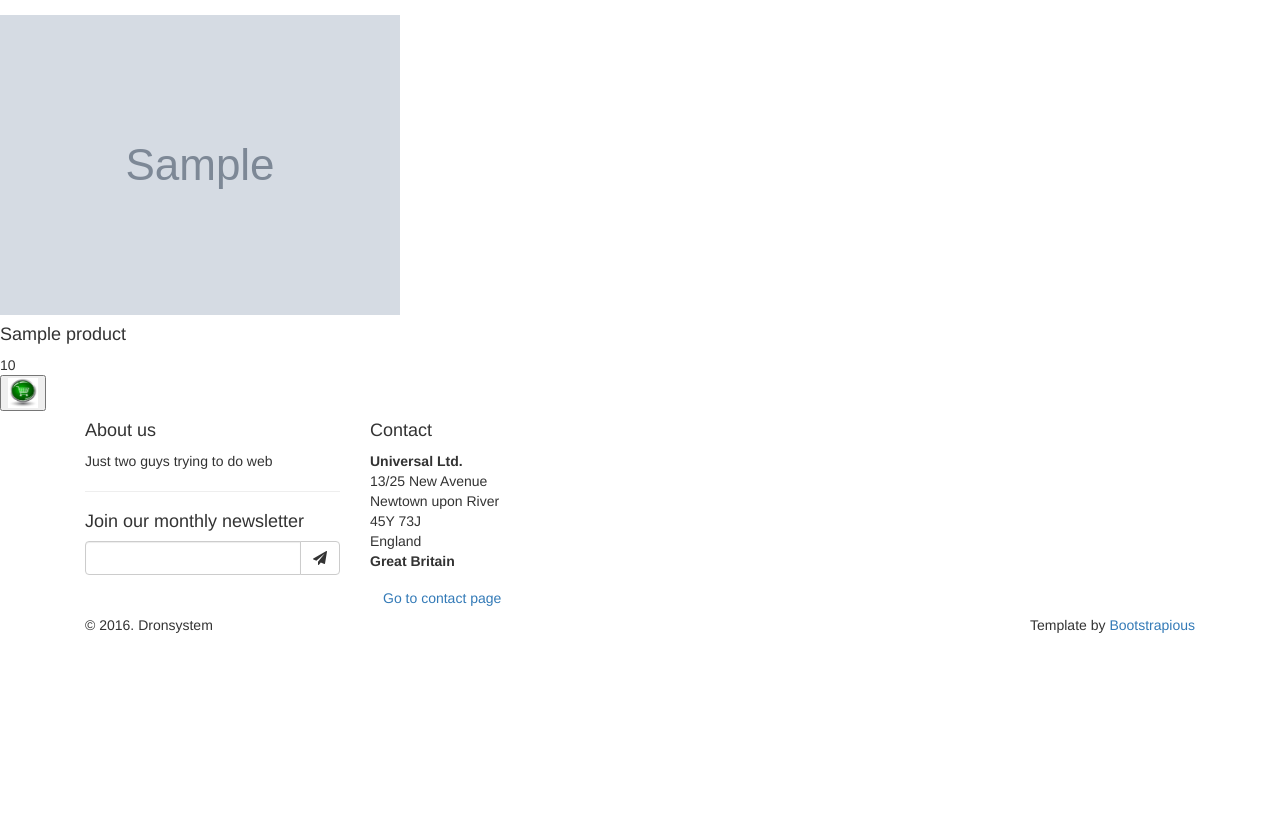
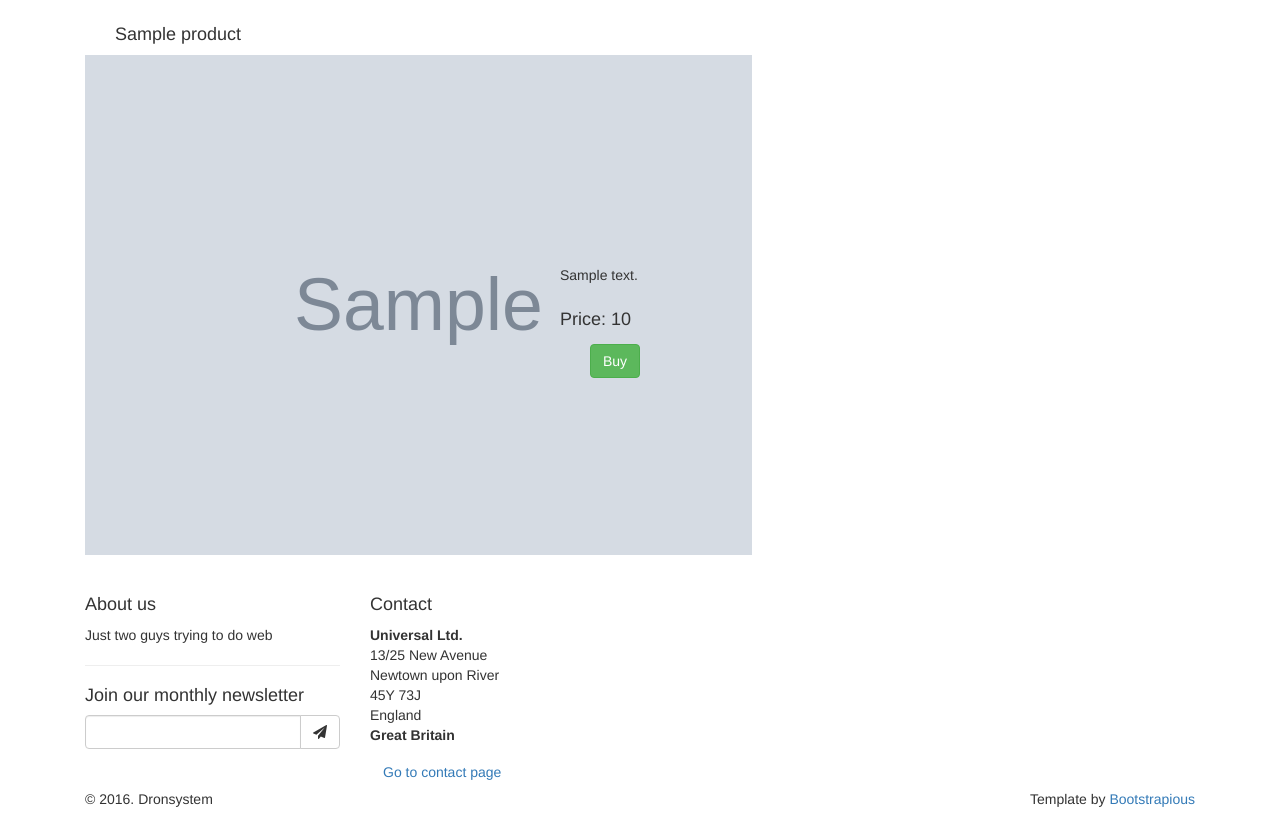
Before and after one commit to AntonBox/django_shop, a Django app: template templates/details.html in a window 1280 px wide. Shown: the part 97-916 px from the top of the page. Before the commit the page ends 730 px from the top, so only its background shows below. Run offline with Django 3.2, Linux system fonts and the light colour scheme; the template is opened without the code that fills it: most values are stand-ins (such as "Sample title", 1, 10 or a date in 2020); grey boxes marked "Sample" are stand-in pictures; some libraries are stand-ins or nearby versions.

Commit message:
simple version with singe img

```diff
--- a/templates/details.html
+++ b/templates/details.html
@@ -3,14 +3,19 @@
 {% load staticfiles %}
 {% block content %}
 
-		<div class = 'product'>
-			<img class="product-image" src="{{product.image.url}}">
-			<h4>{{product.name}}</h4></a>
-			<div class='price'>
-				{{product.price}}
-			</div>
-			<button class='button-product'><img src="{% static "img/korzina.jpg"%}"
-			style="height: 30px; width:30px; align: center"></button>
+	<div class = 'container'>
+		<div class="col-md-5" style="margin-bottom: 30px">
+			<h4 style="margin-left: 30px">{{product.name}}</h4></a>
+			<img src="{{product.image.url}}" height="500px">
+
+		</div>
+		<div class="col-md-4" style="margin-top: 250px">
+			<div style="margin-bottom: 25px">{{product.description}}</div>
+			<h4>Price: {{product.price}}</h4>
+			<button type="button" class="btn btn-success" id = '{{ product.id }}' onclick="addCart({{ product.id }})" style="margin-left: 30px; margin-top: 4px" >Buy</button>
 		</div>
 
+
+	</div>
+
 {% endblock %}
```
